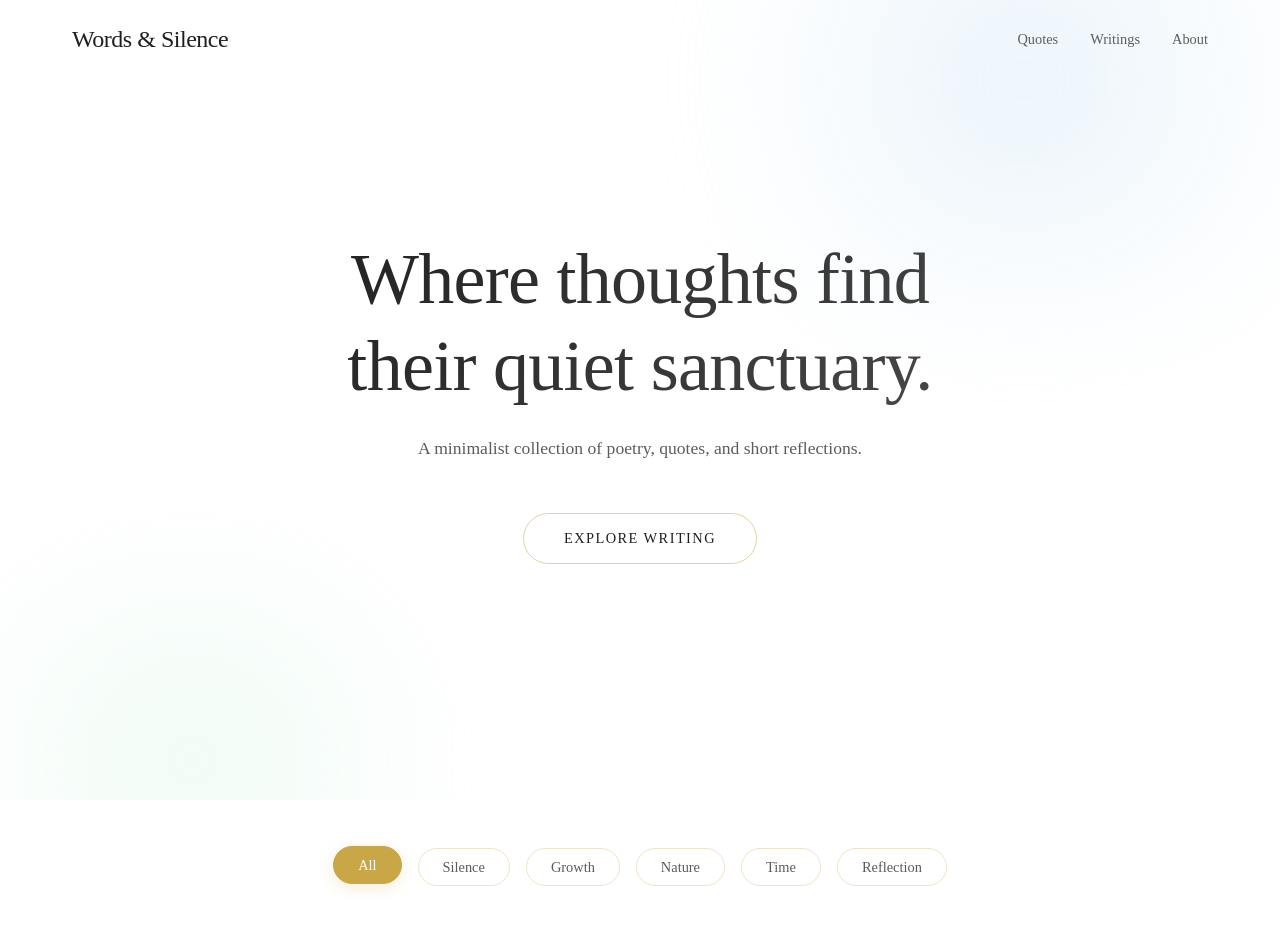
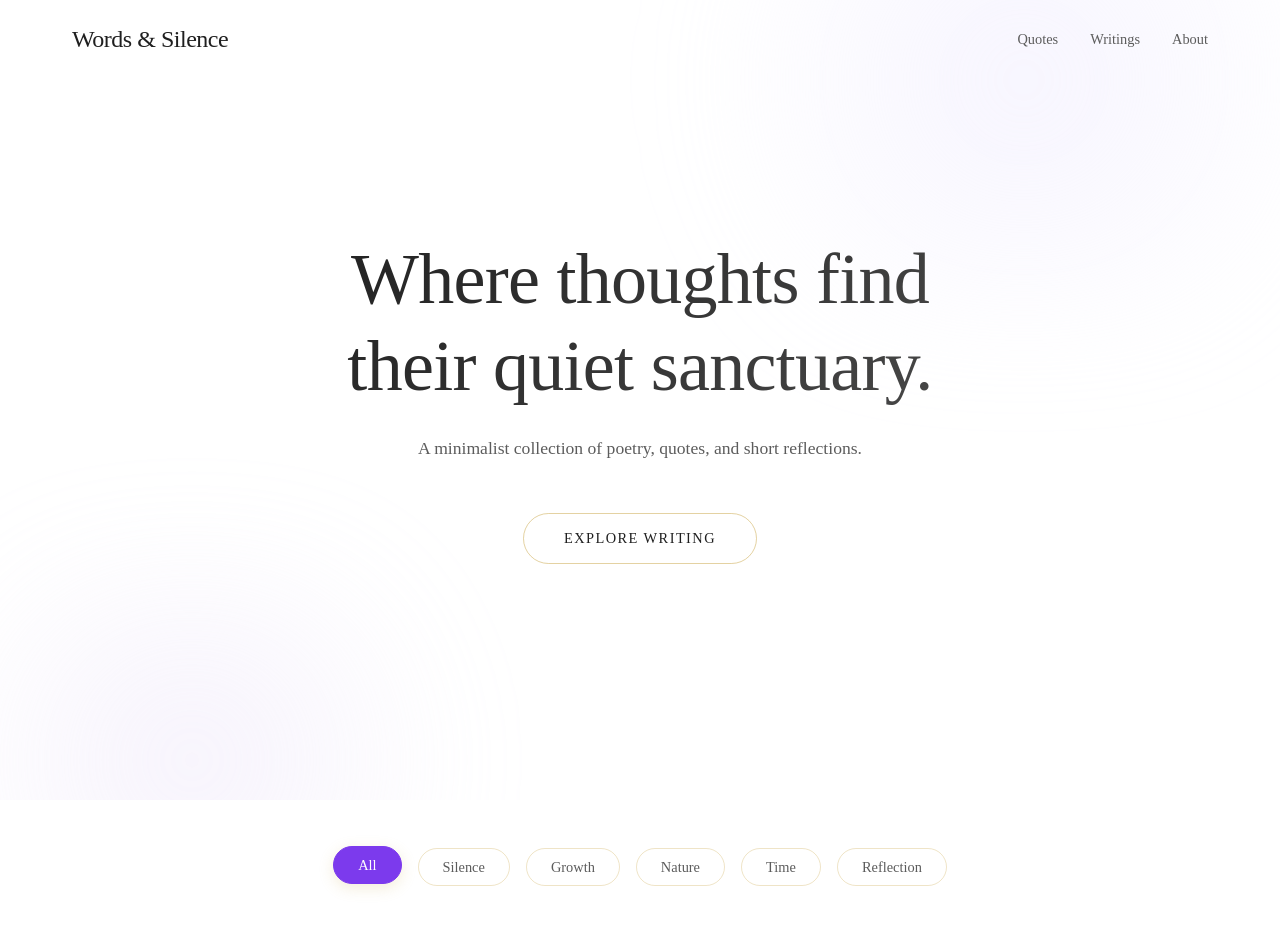
Before and after one commit to AyushSingh360/Words-Sanctuary, a Next.js app: page / in a window 1280 px wide. Shown: the top 933 px of the page. Built offline with nearby package versions, Linux system fonts and the light colour scheme; a web font is replaced by a local one.

Commit message:
feat: initialize global CSS with theme variables, base styles, and utility classes

```diff
--- a/src/app/globals.css
+++ b/src/app/globals.css
@@ -1,12 +1,12 @@
 :root {
   --primary-white: #ffffff;
-  --bg-offwhite: #fafafa;
+  --bg-offwhite: #faf8fc;
   --text-dark: #1f1f1f;
   --text-muted: #5c5c5c;
-  --accent-gold: #c9a646;
-  --accent-gold-light: rgba(201, 166, 70, 0.1);
-  --accent-blue-light: #d6eaf8;
-  --accent-green-light: #d5f5e3;
+  --accent-gold: #7c3aed;
+  --accent-gold-light: rgba(124, 58, 237, 0.1);
+  --accent-blue-light: #ede9fe;
+  --accent-green-light: #e8def8;
 
   /* Fonts injected by next/font */
   --font-sans: var(--font-inter), system-ui, sans-serif;
```
